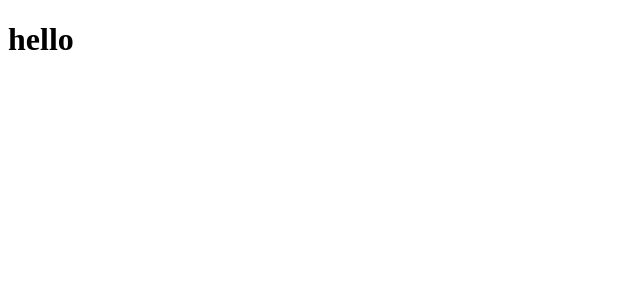
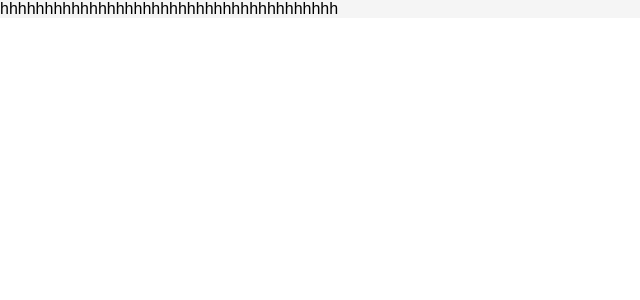
Before and after one commit to RadimYassin/simplecode, a React (Create React App) app: page / in a window 1280 px wide. Shown: the top 300 px of the page, without its empty margins (0-640 px from the left). Built offline with nearby package versions, Linux system fonts and the light colour scheme.

Commit message:
creare globale style

```diff
--- a/src/App.js
+++ b/src/App.js
@@ -1,8 +1,19 @@
 import React from 'react'
+import GlobaleStyle, { Container } from './GlobaleStyle';
+
+
 function App() {
   return (
     <div className="App">
-         <h1>hello</h1>
+    <GlobaleStyle/>
+
+
+    <Container>
+        hhhhhhhhhhhhhhhhhhhhhhhhhhhhhhhhhhhhhh
+
+    </Container>
+
+
     </div>
   );
 }
--- /dev/null
+++ b/src/GlobaleStyle.js
@@ -0,0 +1,38 @@
+import styled, { createGlobalStyle } from "styled-components";
+
+
+//create global style
+const GlobaleStyle=createGlobalStyle`
+background-color:red;
+*{
+
+ margin:0;
+ padding:0;
+ box-sizing:border-box;
+ font-family:sans-serif;
+}
+
+`
+
+
+export default GlobaleStyle;
+
+
+//create global Container
+
+
+
+
+export const Container =styled.div`
+
+background-color:whitesmoke;
+z-index:1;
+width:100%;
+max-width:1400px;
+margin-left:auto;
+margin-right:auto;
+
+
+
+
+`
```
